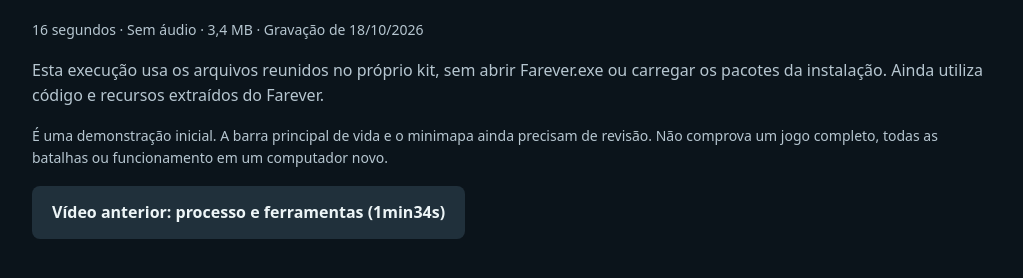
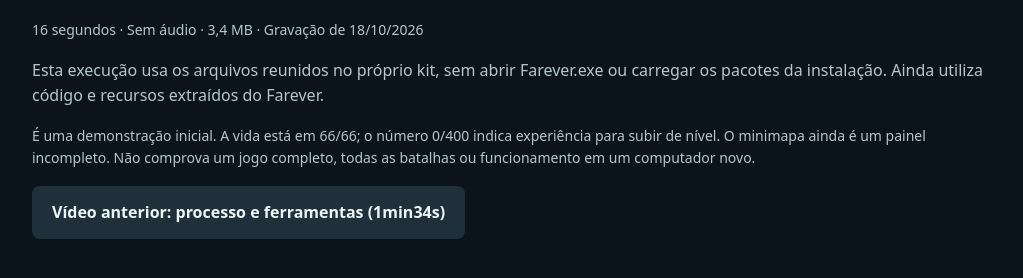
Before and after one commit to alvaroprs8/farlighter-video, a plain HTML site: page index.html in a window 1280 px wide. Shown: the part 872-1150 px from the top of the page, without its empty margins (128-1151 px from the left). Drawn offline with Linux system fonts and the light colour scheme.

Commit message:
Correct experience and health explanation

```diff
--- a/index.html
+++ b/index.html
@@ -37,7 +37,7 @@
     </div>
     <p class="note">16 segundos · Sem áudio · 3,4 MB · Gravação de 18/10/2026</p>
     <p>Esta execução usa os arquivos reunidos no próprio kit, sem abrir Farever.exe ou carregar os pacotes da instalação. Ainda utiliza código e recursos extraídos do Farever.</p>
-    <p class="note">É uma demonstração inicial. A barra principal de vida e o minimapa ainda precisam de revisão. Não comprova um jogo completo, todas as batalhas ou funcionamento em um computador novo.</p>
+    <p class="note">É uma demonstração inicial. A vida está em 66/66; o número 0/400 indica experiência para subir de nível. O minimapa ainda é um painel incompleto. Não comprova um jogo completo, todas as batalhas ou funcionamento em um computador novo.</p>
     <p><a class="secondary" href="Farlighter-passo-a-passo.mp4">Vídeo anterior: processo e ferramentas (1min34s)</a></p>
   </main>
 </body>
```
